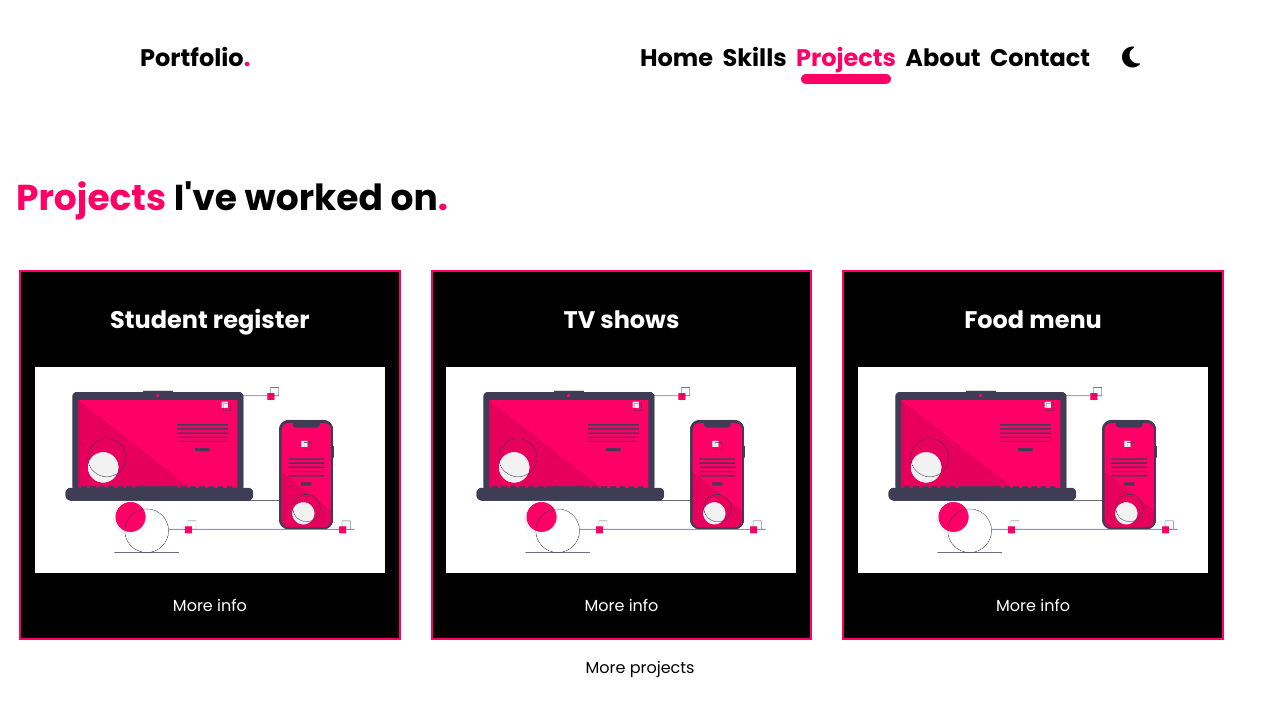
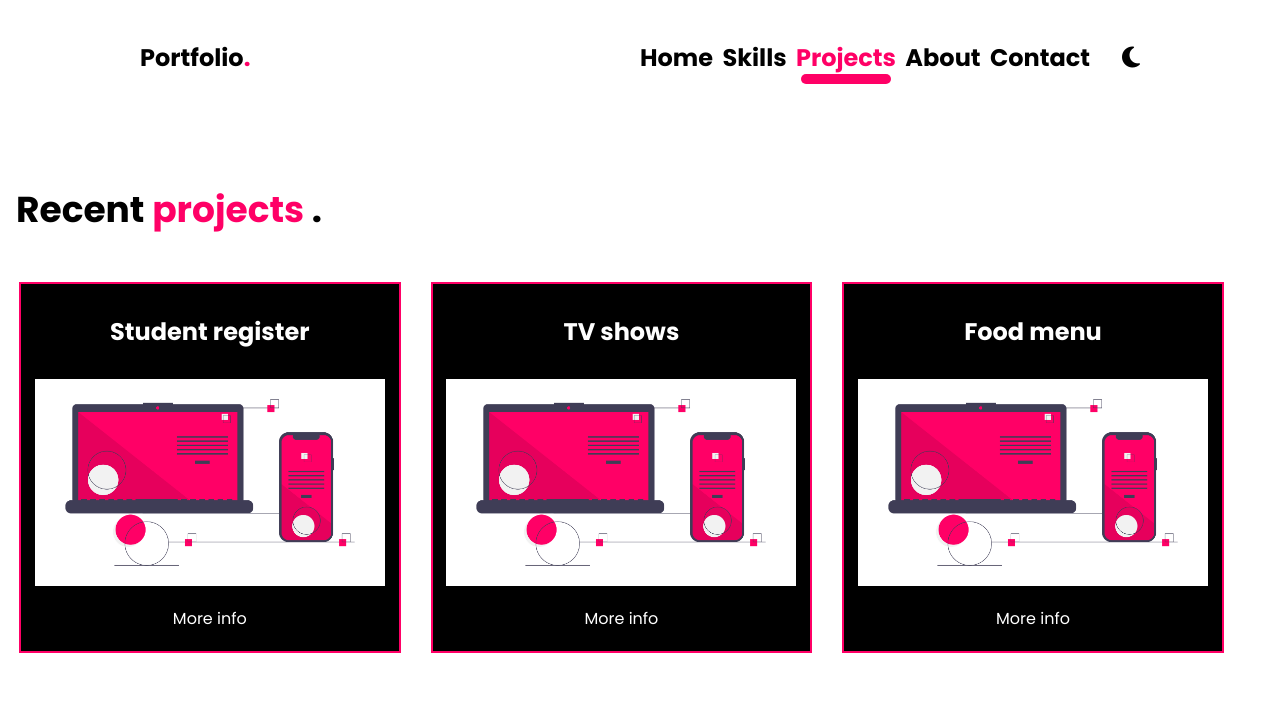
Before and after one commit to Jade-Jones-dev/portfolio_design, a plain HTML site: page projects.html in a window 1280 px wide. Shown: the top 728 px of the page. Drawn offline with Linux system fonts and the light colour scheme.

Commit message:
projects

```diff
--- a/projects.html
+++ b/projects.html
@@ -29,7 +29,7 @@
 			</section>
 			<section class="projects-hero-section">
 				<div class="projects-hero-content">
-					<p class="projects-content-header"><span>Projects </span>I've worked on<span>.</span></p>
+					<p class="projects-content-header">Recent <span>projects </span>.</p>
 					<div class="cards">
 						<div class="card">
 							<h2 class="card-title">Student register</h2>
@@ -55,7 +55,7 @@
 					</div>
 
 				</div>
-				<p>More projects</p>
+				<!-- <p>More projects</p> -->
 			</section>
 			<div class="pages-social-icon-list">
 				<a href="https://github.com/jade-jones-dev" target="_blank" rel="noopener noreferrer">
```
